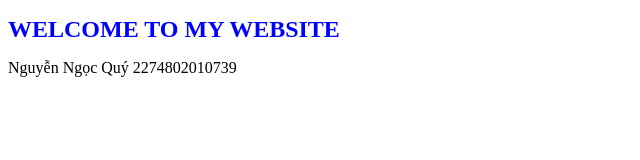
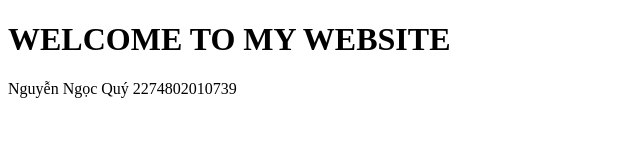
Before and after one commit to ngocquy01/netlify-app, a plain HTML site: page index.html in a window 1280 px wide. Shown: the whole page, without its empty margins (0-640 px from the left). Drawn offline with Linux system fonts and the light colour scheme.

Commit message:
Update style.css

```diff
--- a/style.css
+++ b/style.css
@@ -4,8 +4,3 @@
     width: 400px;
     text-align: center;
 }
-h1 {
-    color: blue;
-    font-size: 24px;
-    font-weight: bold;
-}
```
